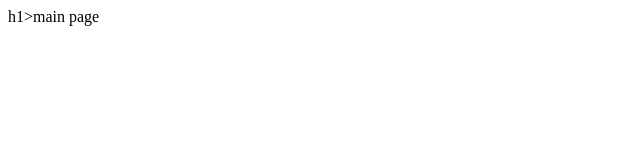
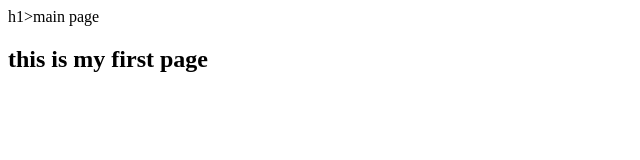
Before and after one commit to saintFa/gitexercises, a plain HTML site: page index.html in a window 1280 px wide. Shown: the whole page, without its empty margins (0-640 px from the left). Drawn offline with Linux system fonts and the light colour scheme.

Commit message:
add second line

```diff
--- a/index.html
+++ b/index.html
@@ -6,6 +6,7 @@
 </head>
 <body>
     h1>main page</h1>
+<h2>this is my first page</h2>
 
 </body>
 </html>
```
